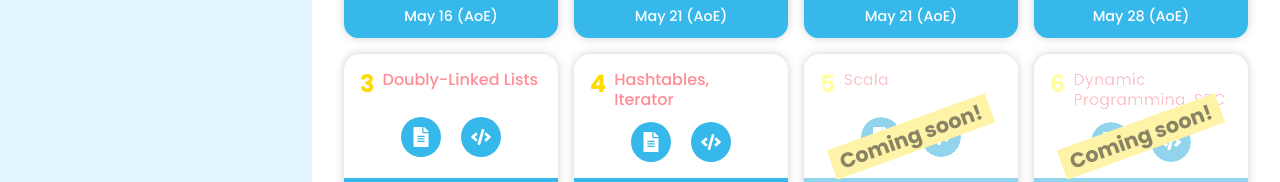
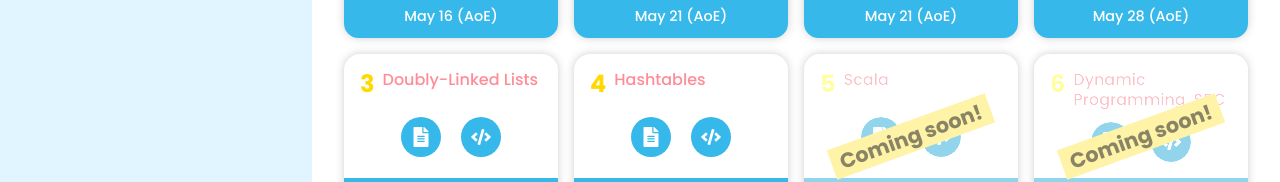
Before and after one commit to cs18-summer-2021/cs18-summer-2021.github.io, a React (Create React App) app: page /homeworks in a window 1280 px wide. Shown: the part 396-578 px from the top of the page. Built offline with nearby package versions, Linux system fonts and the light colour scheme.

Commit message:
cut iterator

```diff
--- a/src/Info/Assignments/Homeworks/Homeworks.js
+++ b/src/Info/Assignments/Homeworks/Homeworks.js
@@ -35,7 +35,7 @@ const homeworks = [
 		]
 	},
 	{
-		number: 4, title: "Hashtables, Iterator", dueDate: "June 28 (AoE)", active: true,
+		number: 4, title: "Hashtables", dueDate: "June 28 (AoE)", active: true,
 		links: [
 			{ icon: <FaFileAlt />, link: "https://hackmd.io/@cs18-spring-2021/summer-hw4", label: "Handout" },
 			{ icon: <FaCode />, link: "https://classroom.github.com/a/1_5j8sUZ", label: "Source Code" },
```
